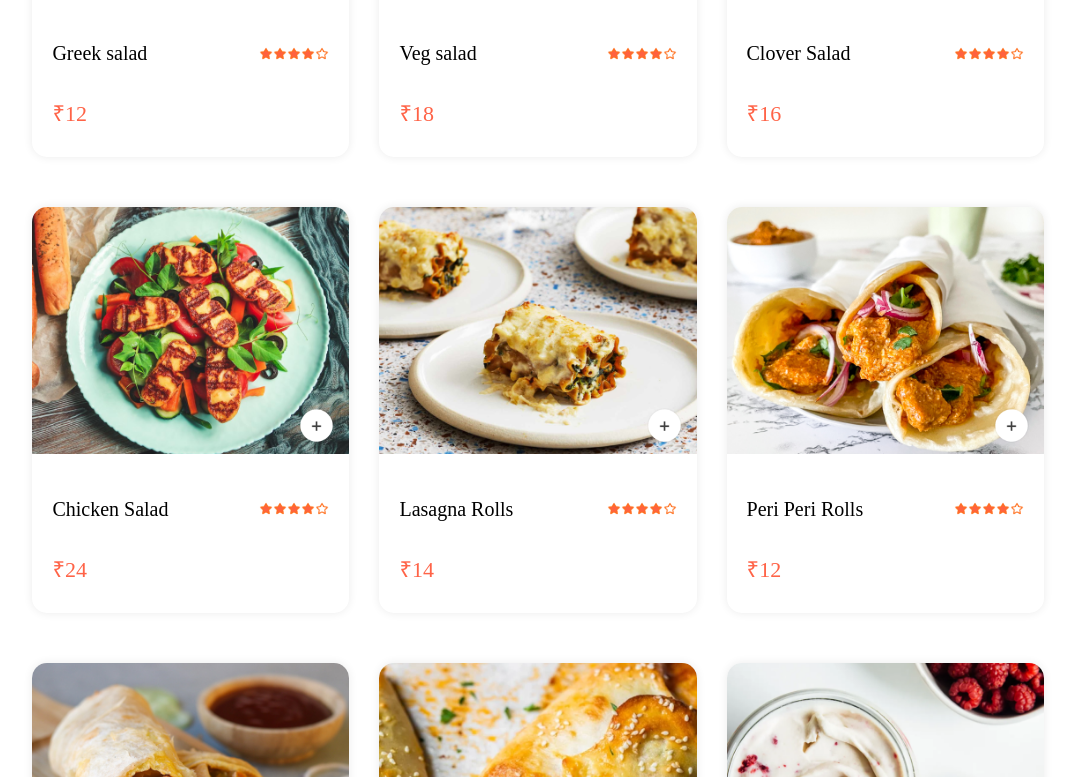
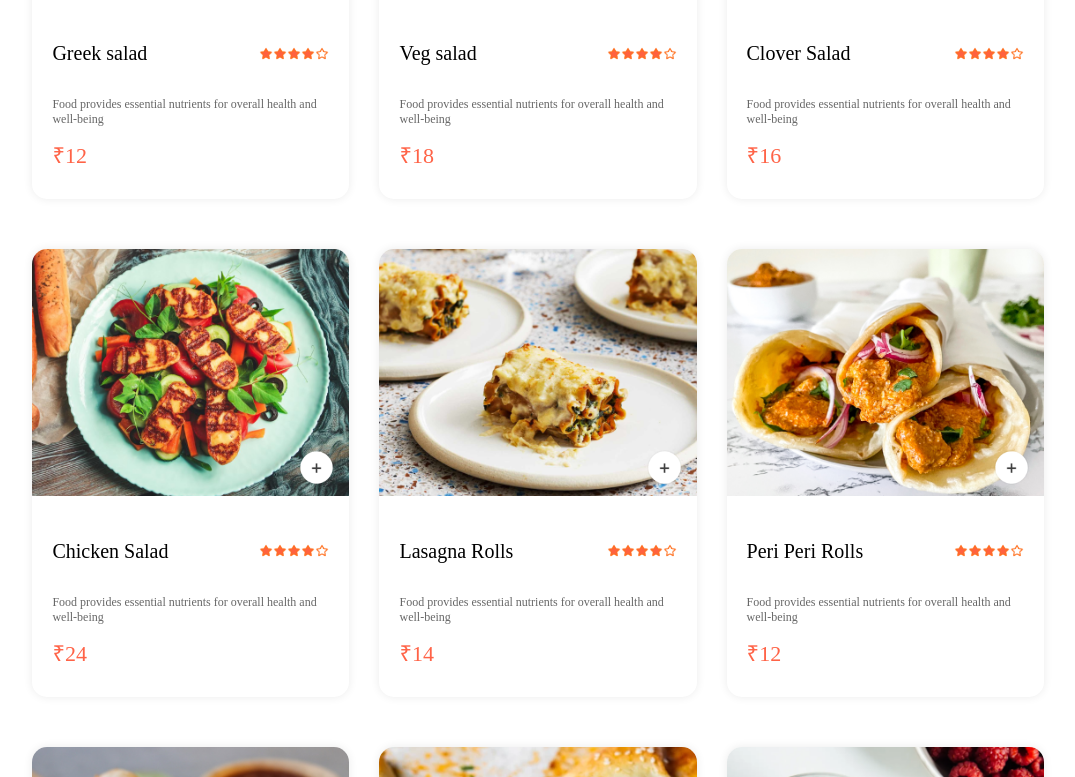
Before and after one commit to prabhatshahi/food, a React (Vite) app in the folder frontend/: page / in a window 1280 px wide. Shown: the part 1363-2140 px from the top of the page, without its empty margins (102-1177 px from the left). Built offline with nearby package versions, Linux system fonts and the light colour scheme.

Commit message:
fooddisplay

```diff
--- a/frontend/src/components/FoodDisplay/Fooddisplay.jsx
+++ b/frontend/src/components/FoodDisplay/Fooddisplay.jsx
@@ -1,25 +1,29 @@
 import React, { useContext } from "react";
 import "./Fooddisplay.css";
-import { food_list } from "./../../assets/assets";
 import { StoreContext } from "../../context/StoreContext";
 import Fooditem from "../Fooditem/Fooditem";
+
 const Fooddisplay = ({ category }) => {
   const { food_list } = useContext(StoreContext);
+
   return (
     <div className="food-display" id="food-display">
       <h2>Top Dishes Near You</h2>
       <div className="food-display-list">
         {food_list.map((item, index) => {
+          if (category === "All" || category === item.category) {
             return (
               <Fooditem
                 key={index}
                 id={item._id}
                 name={item.name}
-              decription={item.decription}
+                description={item.description}
                 price={item.price}
                 image={item.image}
               />
             );
+          }
+          return null; // If the condition is not met, return null
         })}
       </div>
     </div>
```
Lines whose indentation alone changed are shown as unchanged.
